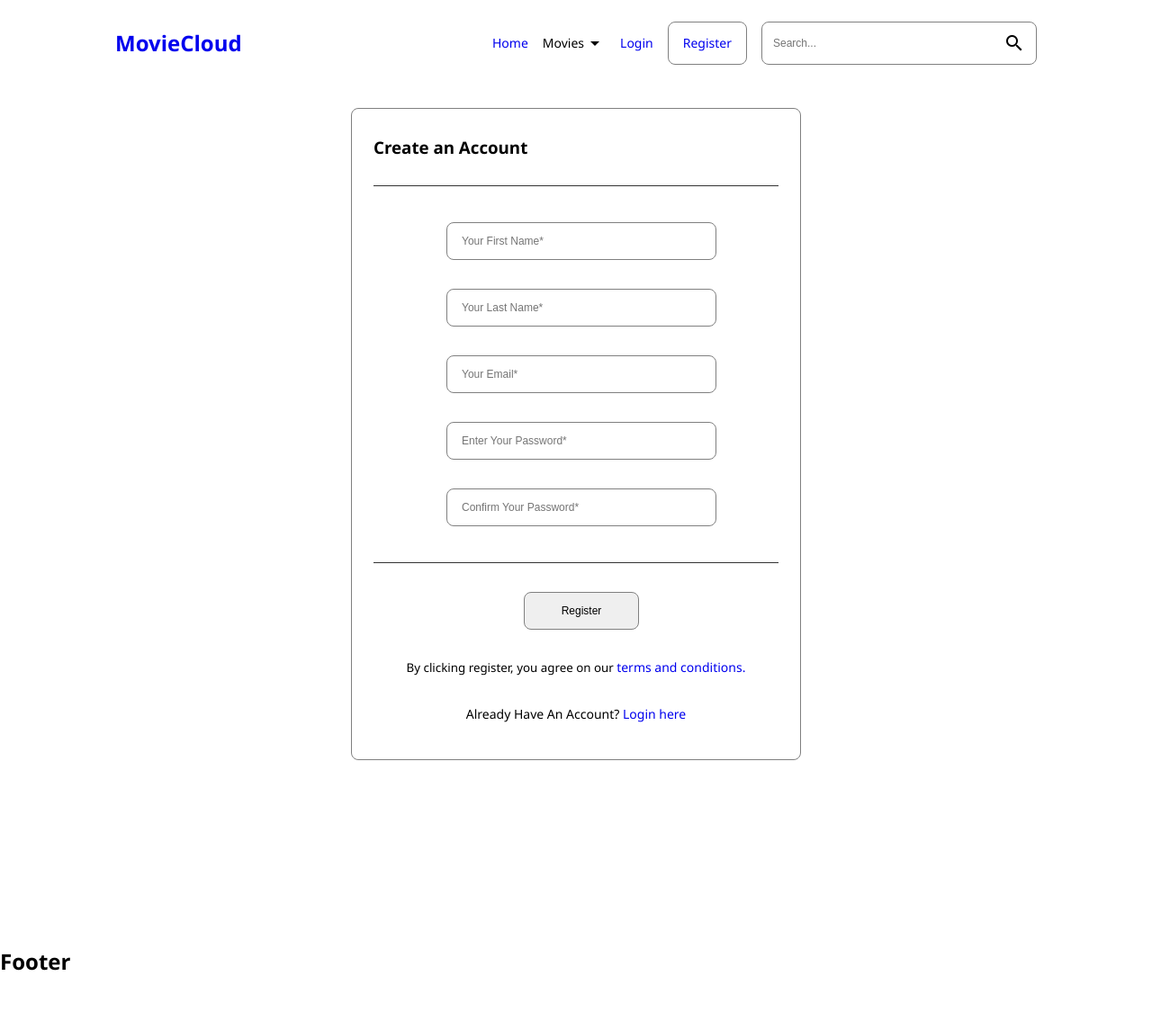
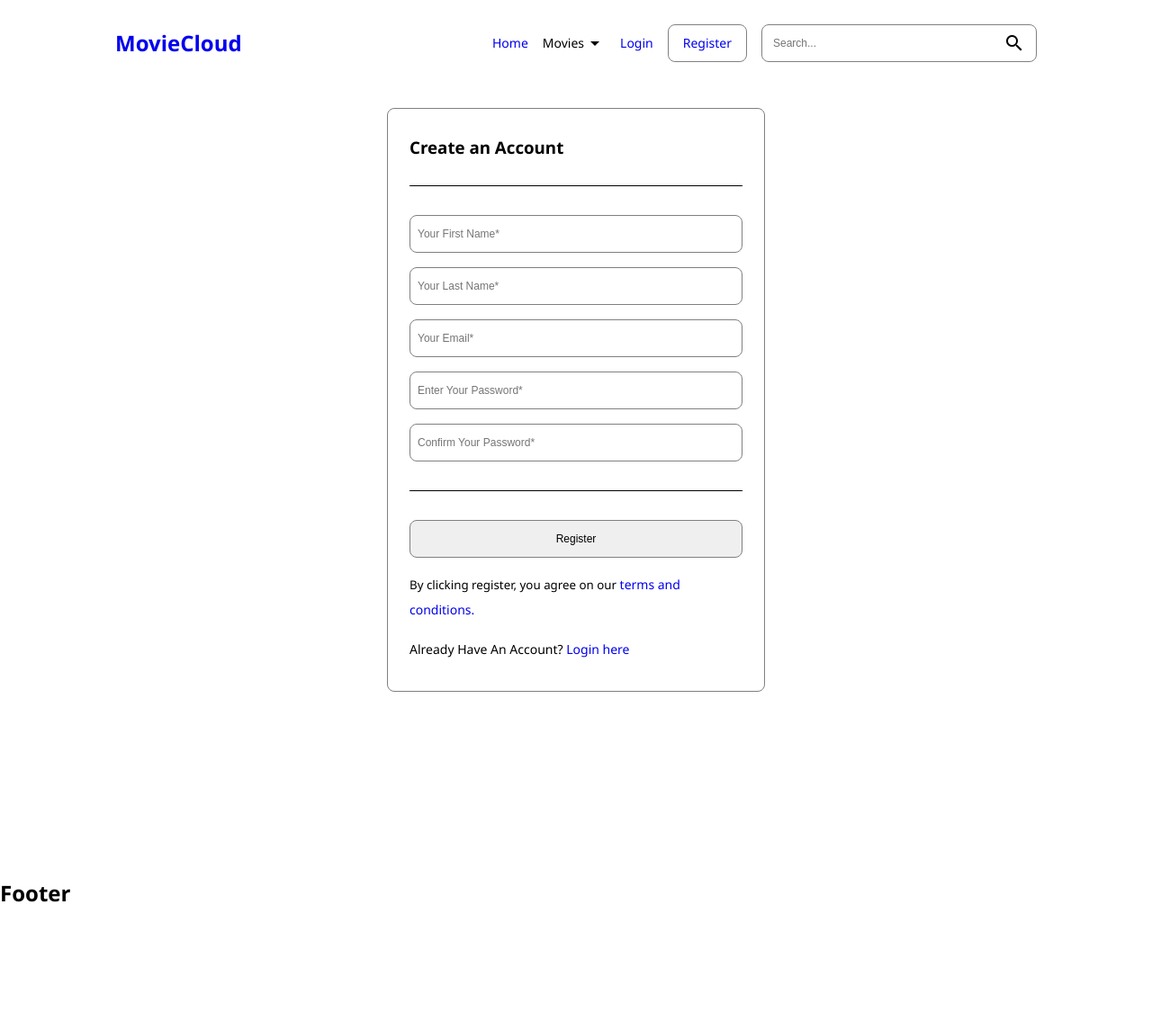
Before and after one commit to lowellrueca/moviecloud, a Python web app: template templates/account/register.html in a window 1280 px wide. Shown: the whole page at 90% size. After the commit the page ends 1003 px from the top, so only its background shows below. Run offline with Jinja, Linux system fonts and the light colour scheme; the template is opened without the code that fills it, so the values that code supplies are empty.

Commit message:
apply restyling with site css file

```diff
--- /dev/null
+++ b/static/css/site.css
@@ -0,0 +1,176 @@
+/*
+/* default style definitions
+*/
+*, *::before, *::after {
+    margin: 0;
+    padding: 0;
+    box-sizing: border-box;
+}
+a {
+    text-decoration: none;
+}
+body {
+    font-family: 'Segoe UI', Tahoma, Geneva, Verdana, sans-serif;
+}
+button {
+    font-size: inherit;
+}
+input {
+    font-size: .75rem;
+    line-height: 1.5rem;
+}
+h1 {
+    font-size: 2rem;
+    line-height: 4rem;
+}
+h2 {
+    font-size: 1.5rem;
+    line-height: 3rem;
+}
+h3 {
+    font-size: 1.17rem;
+    line-height: 2.34rem;
+}
+h4 {
+    font-size: 1rem;
+    line-height: 2rem;
+}
+h5 {
+    font-size: .83rem;
+    line-height: 1.66rem;
+}
+h6 {
+    font-size: .67rem;
+    line-height: 1.34rem;
+}
+ul {
+    list-style: none;
+}
+a, p, span {
+    font-size: .875rem;
+    line-height: 1.75rem;
+}
+body, html {
+    height: 100%;
+}
+
+/*
+/* root variables
+*/
+:root {
+    --full-width: 100%;
+    --header-footer-ht: 100px;
+    --display-flex: flex;
+}
+
+/*
+/* base style definition
+*/
+body {
+    width: var(--full-width);
+}
+header {
+    position: fixed;
+    top: 0%;
+    width: var(--full-width);
+    height: var(--header-footer-ht);
+}
+main {
+    padding: 120px 0px 100px 0px;
+    min-height: calc(100vh - 100px);
+    width: var(--full-width);
+}
+footer {
+    bottom: 0%;
+    margin-top: 100px;
+    width: var(--full-width);
+    height: var(--header-footer-ht);
+}
+hr{
+    border: 0;
+    background: black;
+    height: 1px;
+    margin: 24px 0px;
+}
+
+/*
+/* custom layout definitions
+*/
+.indent-wrapper {
+    margin: auto;
+    width: 80%;
+}
+.header-wrapper {
+    position: relative;
+    transform: translateY(50%);
+}
+
+/*
+/* generic layout definition
+*/
+.flex-wrapper {
+    display: var(--display-flex);
+}
+.flex-wrapper-col {
+    flex-direction: column;
+}
+.flex-wrapper-row {
+    display: var(--display-flex);
+    flex-direction: row;
+}
+.flex-wrapper-row-center {
+    align-items: center;
+}
+.flex-basis-wrapper-50 {
+    flex-basis: 50%;
+}
+
+/*
+/* navigation style definitions
+*/
+.nav-link {
+    padding: 4px 8px;
+    margin: 4px 8px;
+}
+.nav-link-unique {
+    border-radius: 8px;
+    border: 1px solid grey;
+    padding: 6px 16px;
+    margin-right: 16px;
+}
+
+/*
+/* search bar style definitions
+*/
+.search {
+    border: none;
+    width: 256px;
+}
+.search-bar {
+    border: 1px solid grey;
+    border-radius: 8px;
+    padding: 8px 12px;
+}
+.search-icon:hover {
+    cursor: pointer;
+}
+
+/*
+/* form style definitions
+*/
+.form-wrapper {
+    width: 420px;
+    margin: auto;
+    padding: 24px;
+    border: 1px solid grey;
+    border-radius: 8px;
+}
+.form-input-generic {
+    margin: 8px 0px;
+    padding: 8px;
+    border: 1px solid grey;
+    border-radius: 8px;
+}
+.form-text {
+    margin: 8px 0px;
+}
--- a/templates/account/register.html
+++ b/templates/account/register.html
@@ -1,31 +1,17 @@
 {% set title = 'Register' %}
 {% extends 'base.html' %}
 {% block main %}
-<form class="form wrap-flex wrap-col" action="" method="POST" enctype="application/x-www-form-urlencoded">
+<form class="flex-wrapper flex-wrapper-col form-wrapper" action="" method="POST" enctype="application/x-www-form-urlencoded">
     <h3>Create an Account</h3>
     <hr>
-    <div class="wrap-flex wrap-row wrap-flex-end form-row">
-        <input class="form-input" type="text" placeholder="Your First Name*" name="firstName" required>
-    </div>
-    <div class="wrap-flex wrap-row wrap-flex-end form-row">
-        <input class="form-input" type="text" placeholder="Your Last Name*" name="lastName" required>
-    </div>
-    <div class="wrap-flex wrap-row wrap-flex-end form-row">
-        <input class="form-input" type="email" placeholder="Your Email*" name="email" required>
-    </div>
-    <div class="wrap-flex wrap-row wrap-flex-end form-row">
-        <input class="form-input" type="password" placeholder="Enter Your Password*" name="password" required>
-    </div>
-    <div class="wrap-flex wrap-row wrap-flex-end form-row">
-        <input class="form-input" type="password" placeholder="Confirm Your Password*" name="confirmPassword" required>
-    </div>
+    <input class="form-input-generic" type="text" placeholder="Your First Name*" name="firstName" required>
+    <input class="form-input-generic" type="text" placeholder="Your Last Name*" name="lastName" required>
+    <input class="form-input-generic" type="email" placeholder="Your Email*" name="email" required>
+    <input class="form-input-generic" type="password" placeholder="Enter Your Password*" name="password" required>
+    <input class="form-input-generic" type="password" placeholder="Confirm Your Password*" name="confirmPassword" required>
     <hr>
-    <div class="wrap-flex wrap-row form-row-bottom">
-        <input class="form-button" type="submit" value="Register">
-    </div>
-    <div class="wrap-flex wrap-col">
-        <small class="form-options">By clicking register, you agree on our <a href="#">terms and conditions.</a></small>
-        <p class="form-options">Already Have An Account? <a href="{{ url_for('login') }}">Login here</a></p>
-    </div>
+    <input class="form-input-generic" type="submit" value="Register">
+    <small class="form-text">By clicking register, you agree on our <a href="#">terms and conditions.</a></small class="form-text">
+    <p class="form-text">Already Have An Account? <a href="{{ url_for('login') }}">Login here</a></p>
 </form>
 {% endblock main %}
--- a/templates/base.html
+++ b/templates/base.html
@@ -7,7 +7,7 @@
     <meta id="anti-csrf-field" content="{{ request.session['anti-csrf-token'] }}">
     <link rel="stylesheet" href="https://fonts.googleapis.com/icon?family=Material+Icons">
     <link rel="icon" href="{{ url_for('static', path='/favicon.ico')}}" type="image/x-icon">
-    <link rel="stylesheet" href="{{ url_for('static', path='css/style.css') }}">
+    <link rel="stylesheet" href="{{ url_for('static', path='css/site.css') }}">
     <title>MovieCloud | {{ title }}</title>
 </head>
 <body>
--- a/templates/shared/header.html
+++ b/templates/shared/header.html
@@ -1,20 +1,20 @@
-<div class="wrap-header wrap-indent wrap-flex">
-    <div class="wrap-flex flex-basis-50">
+<div class="header-wrapper indent-wrapper flex-wrapper">
+    <div class="flex-wrapper-row flex-basis-wrapper-50">
         <a href="{{ url_for('home') }}"> <h2>MovieCloud</h2> </a>
     </div>
-    <div class="wrap-flex flex-basis-50">
-        <div class="wrap-flex wrap-row">
-            <a class="nav-item" href="{{ url_for('home') }}">Home</a>
-            <span class="wrap-flex wrap-row">
+    <div class="flex-wrapper-row flex-basis-wrapper-50">
+        <div class="flex-wrapper-row flex-wrapper-row-center">
+            <a class="nav-link" href="{{ url_for('home') }}">Home</a>
+            <span class="flex-wrapper-row flex-wrapper-row-center">
                 <span>Movies</span>
                 <span class="material-icons">arrow_drop_down</span>
             </span>
-            <a class="nav-item" href="{{ url_for('login') }}">Login</a>
-            <a class="nav-item-accent" href="{{ url_for('register') }}">Register</a>
+            <a class="nav-link" href="{{ url_for('login') }}">Login</a>
+            <a class="nav-link-unique" href="{{ url_for('register') }}">Register</a>
+            <div class="flex-wrapper-row search-bar">
+                <input id="search-input" class="search" type="search" name="search" placeholder="Search...">
+                <span id="search-icon" class="search-icon material-icons">search</span>
+            </div class="wrap-flex wrap-row">
         </div>
-        <div class="wrap-flex wrap-row search-bar">
-            <input id="search" class="search" type="search" name="search" placeholder="Search...">
-            <span id="search" class="search-icon material-icons">search</span>
-        </div class="wrap-flex wrap-row">
     </div>
 </div>
```
Also changed, not shown: templates/account/login.html (+6 -14 lines).
